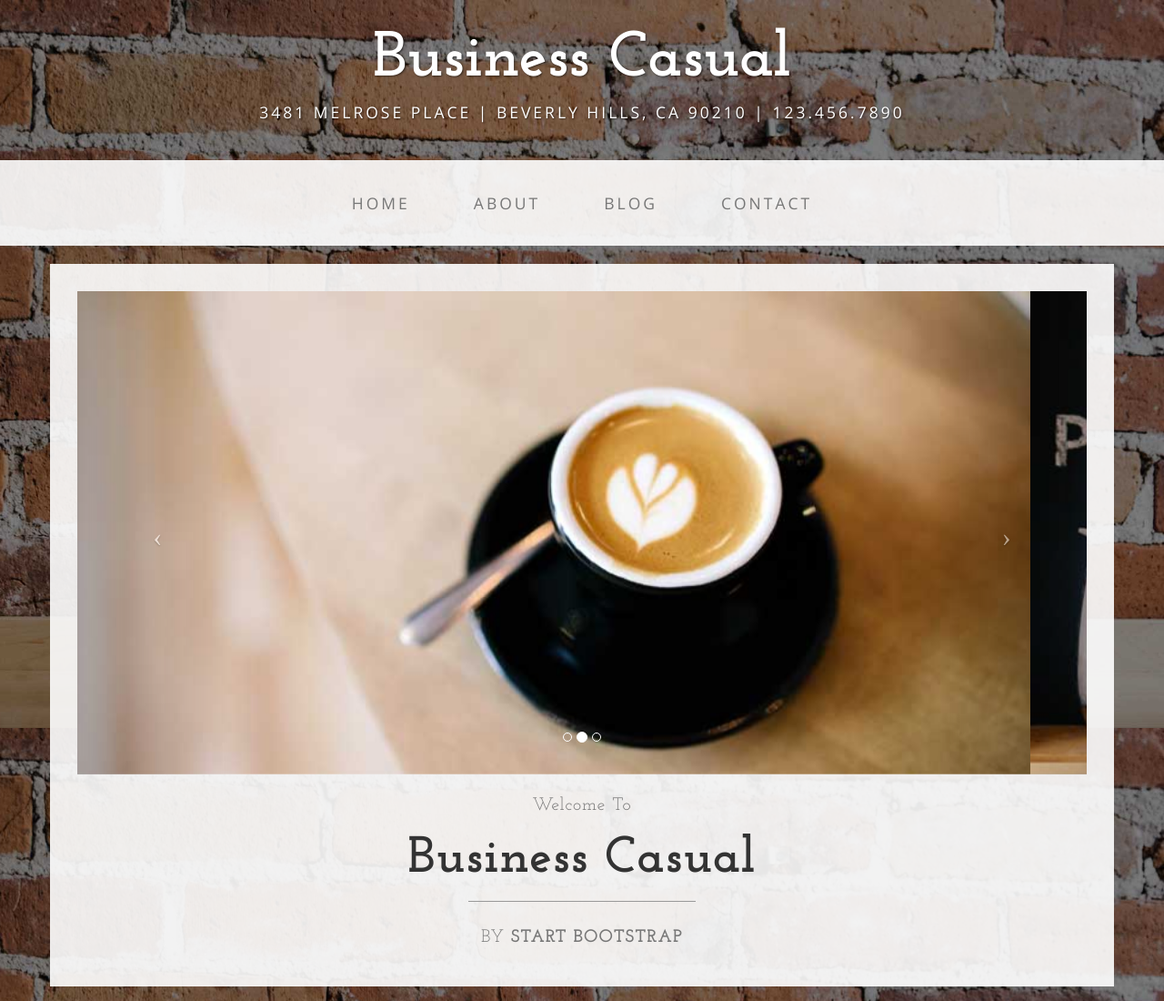
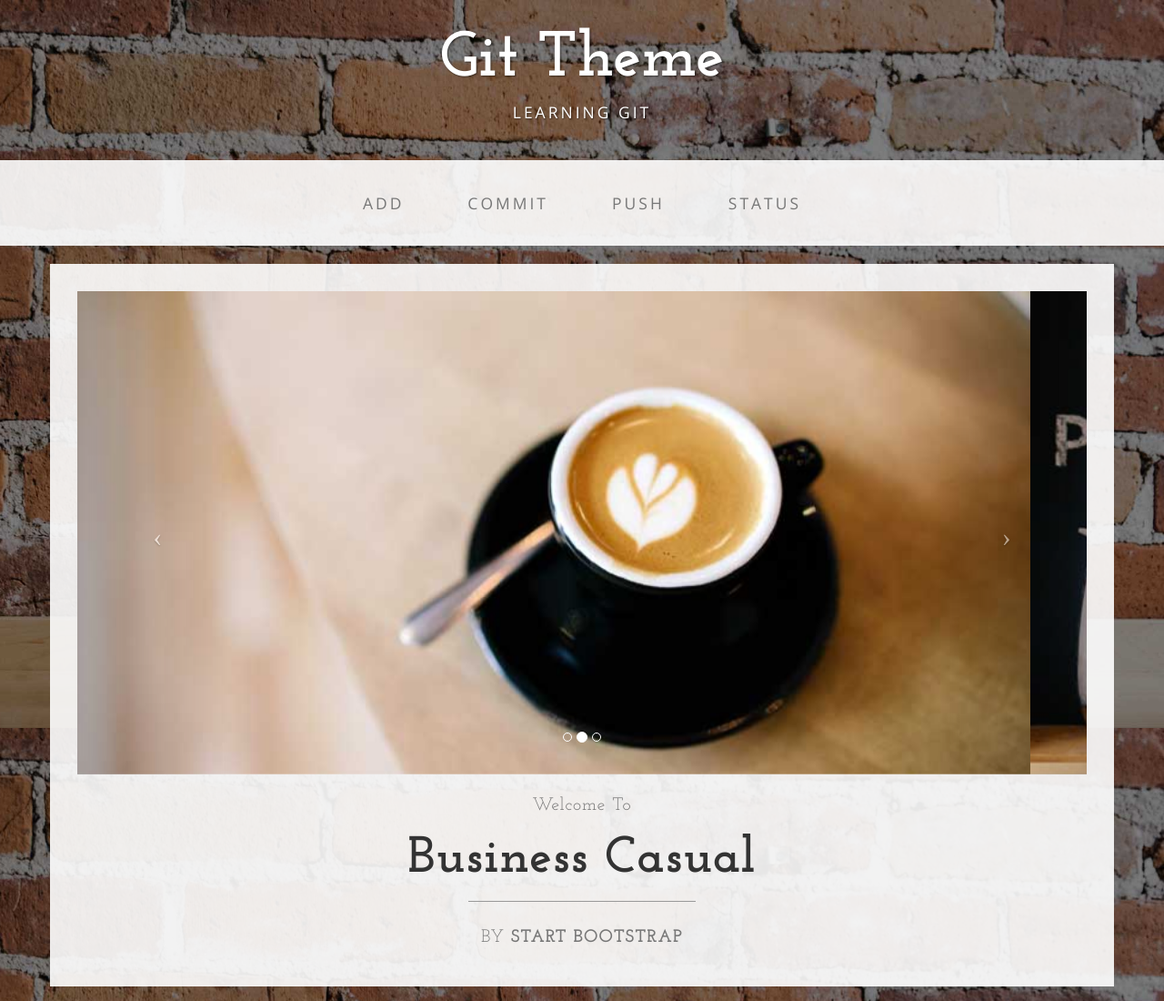
Before and after one commit to aamahfouz/gettingstarted, a plain HTML site: page index.html in a window 1280 px wide. Shown: the top 1100 px of the page at 91% size. Drawn offline with nearby package versions, Linux system fonts and the light colour scheme.

Commit message:
Subject: Changes in index.html
What happened ?
Replaced Business Casual with Git Theme and changed navigation text

Ticket # null

```diff
--- a/index.html
+++ b/index.html
@@ -9,7 +9,7 @@
     <meta name="description" content="">
     <meta name="author" content="">
 
-    <title>Business Casual - Start Bootstrap Theme</title>
+    <title>Git Theme</title>
 
     <!-- Bootstrap Core CSS -->
     <link href="css/bootstrap.min.css" rel="stylesheet">
@@ -32,8 +32,8 @@
 
 <body>
 
-    <div class="brand">Business Casual</div>
-    <div class="address-bar">3481 Melrose Place | Beverly Hills, CA 90210 | 123.456.7890</div>
+    <div class="brand">Git Theme</div>
+    <div class="address-bar">Learning GIT</div>
 
     <!-- Navigation -->
     <nav class="navbar navbar-default" role="navigation">
@@ -47,22 +47,22 @@
                     <span class="icon-bar"></span>
                 </button>
                 <!-- navbar-brand is hidden on larger screens, but visible when the menu is collapsed -->
-                <a class="navbar-brand" href="index.html">Business Casual</a>
+                <a class="navbar-brand" href="index.html">Git Theme</a>
             </div>
             <!-- Collect the nav links, forms, and other content for toggling -->
             <div class="collapse navbar-collapse" id="bs-example-navbar-collapse-1">
                 <ul class="nav navbar-nav">
                     <li>
-                        <a href="index.html">Home</a>
+                        <a href="index.html">Add</a>
                     </li>
                     <li>
-                        <a href="about.html">About</a>
+                        <a href="about.html">Commit</a>
                     </li>
                     <li>
-                        <a href="blog.html">Blog</a>
+                        <a href="blog.html">Push</a>
                     </li>
                     <li>
-                        <a href="contact.html">Contact</a>
+                        <a href="contact.html">Status</a>
                     </li>
                 </ul>
             </div>
```
